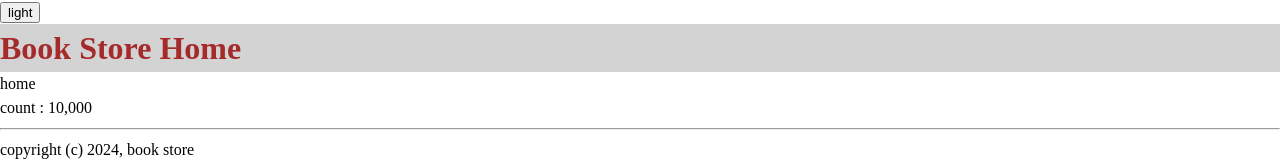
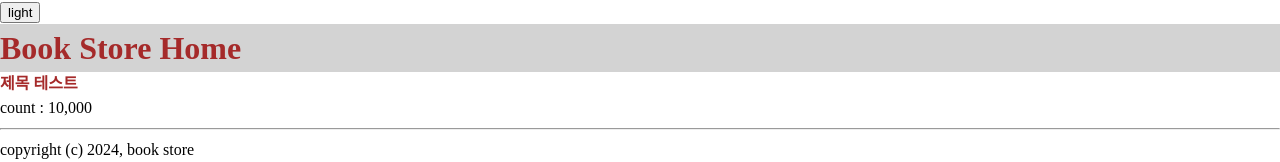
Before and after one commit to ykdman/book-store-pgms, a React (Create React App) app: page / in a window 1280 px wide. Shown: the top 162 px of the page. Built offline with nearby package versions, Linux system fonts and the light colour scheme.

Commit message:
Title 컴포넌트

```diff
--- a/src/pages/Home.tsx
+++ b/src/pages/Home.tsx
@@ -2,13 +2,16 @@
 import Headers from "../shared/components/Header/Headers";
 import { formatNumber } from "../utils/format";
 import Footer from "../shared/components/Footer";
+import Title from "../shared/components/Title";
 
 const COUNT = 10000;
 
 function Home() {
   return (
     <>
-      <div>home</div>
+      <Title size="small" color="background">
+        제목 테스트
+      </Title>
       <div>count : {formatNumber(COUNT)}</div>
     </>
   );
--- /dev/null
+++ b/src/shared/components/Title.tsx
@@ -0,0 +1,21 @@
+import React from "react";
+import styled from "styled-components";
+import { ColorKey, HeadingSize } from "../../style/theme";
+
+interface Props {
+  children: React.ReactNode;
+  size: HeadingSize;
+  color?: ColorKey;
+}
+
+function Title({ children, size, color }: Props) {
+  return <TitleStyle size={size}>{children}</TitleStyle>;
+}
+
+const TitleStyle = styled.h1<Omit<Props, "children">>`
+  font-size: ${({ theme, size }) => theme.heading[size].fontSize};
+  color: ${({ theme, color }) =>
+    color ? theme.color[color] : theme.color.primary};
+`;
+
+export default Title;
--- a/src/style/theme.ts
+++ b/src/style/theme.ts
@@ -1,10 +1,17 @@
 export type ThemeName = "light" | "dark";
-type ColorKey = "primary" | "background" | "secondary" | "third";
+export type ColorKey = "primary" | "background" | "secondary" | "third";
 
 interface Theme {
   name: ThemeName;
   color: Record<ColorKey, string>;
+  heading: {
+    [key in HeadingSize]: {
+      fontSize: string;
+    };
+  };
 }
+
+export type HeadingSize = "small" | "medium" | "large";
 
 export const lightTheme: Theme = {
   name: "light",
@@ -14,9 +21,21 @@
     secondary: "blue",
     third: "green",
   },
+  heading: {
+    large: {
+      fontSize: "2rem",
+    },
+    medium: {
+      fontSize: "1.5rem",
+    },
+    small: {
+      fontSize: "1rem",
+    },
+  },
 };
 
 export const darkTheme: Theme = {
+  ...lightTheme,
   name: "dark",
   color: {
     primary: "coral",
```
Also changed, not shown: 1 other file (tests, documents, lock files or other folders).
